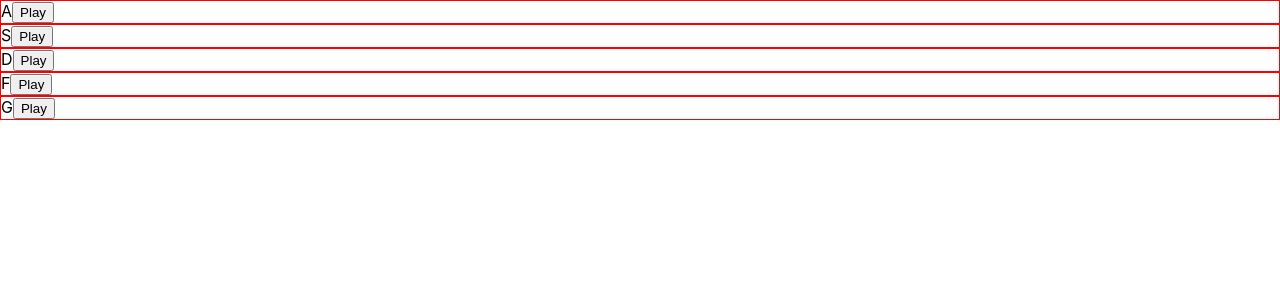
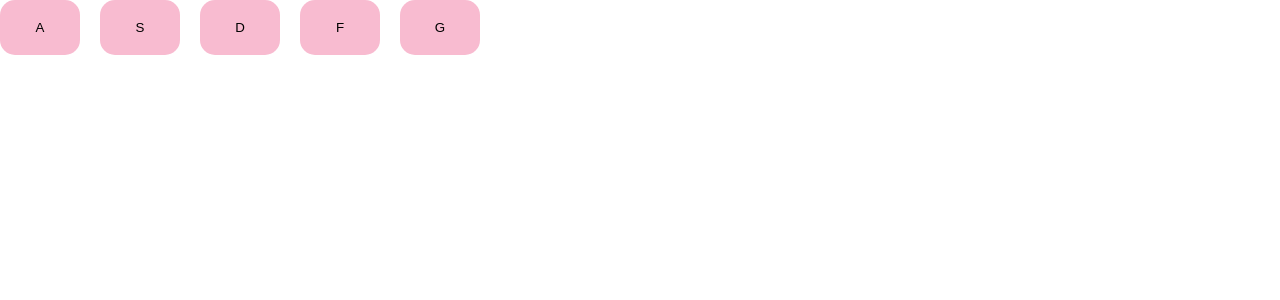
Before and after one commit to DanilaLeontyev/drum-kit-front, a React app: page / in a window 1280 px wide. Shown: the top 300 px of the page. Built offline with nearby package versions, Linux system fonts and the light colour scheme.

Commit message:
add effect for drum button

```diff
--- a/src/DrumKit/DrumButton.tsx
+++ b/src/DrumKit/DrumButton.tsx
@@ -5,21 +5,44 @@ type DrumButtonProps = {
   button: DrumButtonInterface;
 }
 
-const Style: React.CSSProperties = {
-  border: '1px solid red',
-
-}
-
 export const DrumButton = (props: DrumButtonProps) => {
   const audioRef: React.RefObject<HTMLAudioElement> = React.useRef(null);
+  const buttonRef: React.RefObject<HTMLButtonElement> = React.useRef(null);
 
-  const onPlayclick = () => {
-    audioRef?.current?.play();
+  async function callAfterDelay<T>(sleppTime: number, fn: (args: T) => any, args: T) {
+    return await setTimeout(async () => {
+      await fn(args)
+    }, sleppTime)
   }
+
+  const reverseStyle = (audio: HTMLAudioElement) => {
+    buttonRef?.current?.classList.remove("SoundButton__playable")
+    if (audio.parentElement) {
+      audio.parentElement.innerHTML = props.button.name;
+    }
+  }
+
+  const changeStyle = (audio: HTMLAudioElement) => {
+    buttonRef?.current?.classList.add("SoundButton__playable")
+    callAfterDelay<HTMLAudioElement>(audio.duration * 1000, reverseStyle, audio)
+  }
+
+  const onPlayClick = () => {
+    const audio = audioRef?.current
+    if (audio) {
+      if (audio.played) {
+        audio.currentTime = 0;
+      }
+      changeStyle(audio);
+      audio.play();
+    };
+  }
+
   return (
-    <div style={Style}>{props.button.name}
+    <button ref={buttonRef} className="SoundButton" onClick={onPlayClick}>
+      {props.button.name}
       <audio ref={audioRef} src={process.env.PUBLIC_URL + props.button.sound} />
-      <button onClick={onPlayclick}>Play</button>
-    </div>
+    </button>
+
   )
 }
--- a/src/DrumKit/index.tsx
+++ b/src/DrumKit/index.tsx
@@ -1,3 +1,4 @@
+import './style.css';
 import React from 'react';
 import { DrumButtons } from './types';
 import { DrumButton } from './DrumButton';
@@ -26,10 +27,8 @@ const DrumButtonsList: DrumButtons = [
 ]
 
 export const DrumKit = () => {
-  const audioCtx = new window.AudioContext();
-  console.log(audioCtx);
   return (
-    <div>
+    <div className="ButtonContainer">
       {
         DrumButtonsList.map((button) => {
           return <DrumButton key={Math.random()} button={button} />
--- /dev/null
+++ b/src/DrumKit/style.css
@@ -0,0 +1,23 @@
+.ButtonContainer {
+  width: 500px;
+  display: flex;
+}
+
+.SoundButton {
+  outline: none;
+  border: none;
+  width: 100px;
+  margin-right: 20px;
+  background-color: #f8bbd0;
+  border-radius: 15px;
+  padding: 20px;
+  cursor: pointer;
+}
+
+.SoundButton:hover {
+  box-shadow: 6px 6px 10px rgba(0, 0, 0, 0.2);
+}
+
+.SoundButton__playable {
+  border: 1px solid red;
+}
```
